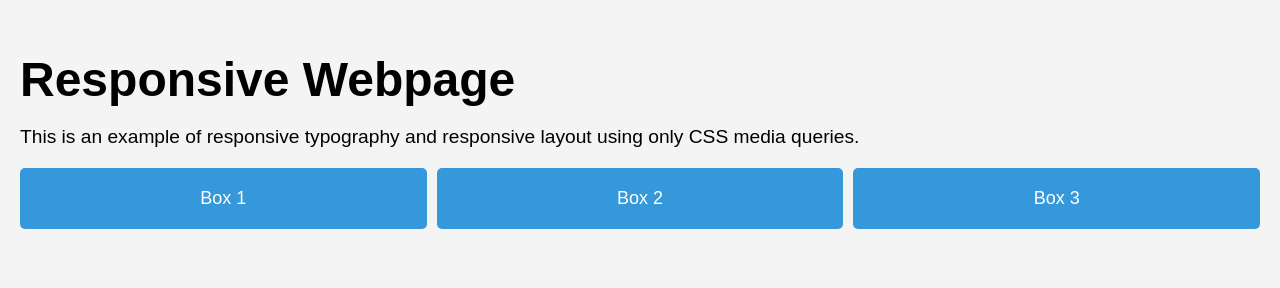
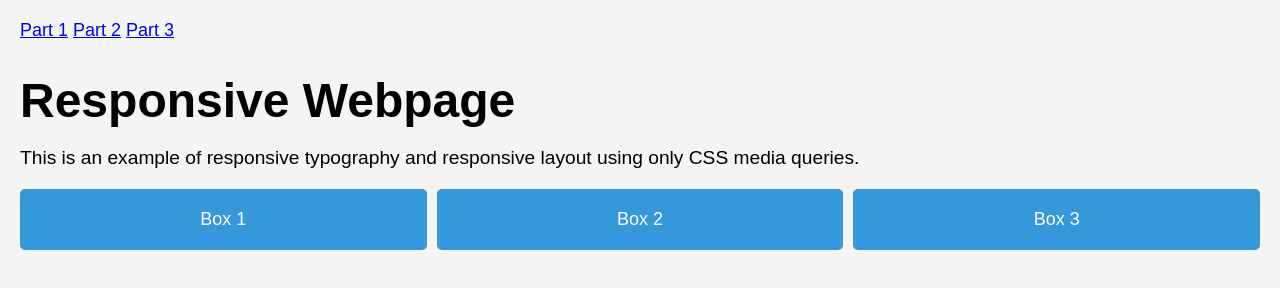
Before and after one commit to DS-KRATOS/asi4, a plain HTML site: page index.html in a window 1280 px wide. Drawn offline with Linux system fonts and the light colour scheme.

Commit message:
Update index.html

```diff
--- a/index.html
+++ b/index.html
@@ -7,6 +7,12 @@
   <link rel="stylesheet" href="style.css">
 </head>
 <body>
+  <nav>
+    <a href="index.html">Part 1</a>
+    <a href="part2.html">Part 2</a>
+    <a href="part3.html">Part 3</a>
+  </nav>
+
   <h1>Responsive Webpage</h1>
   <p>This is an example of responsive typography and responsive layout using only CSS media queries.</p>
 
```
